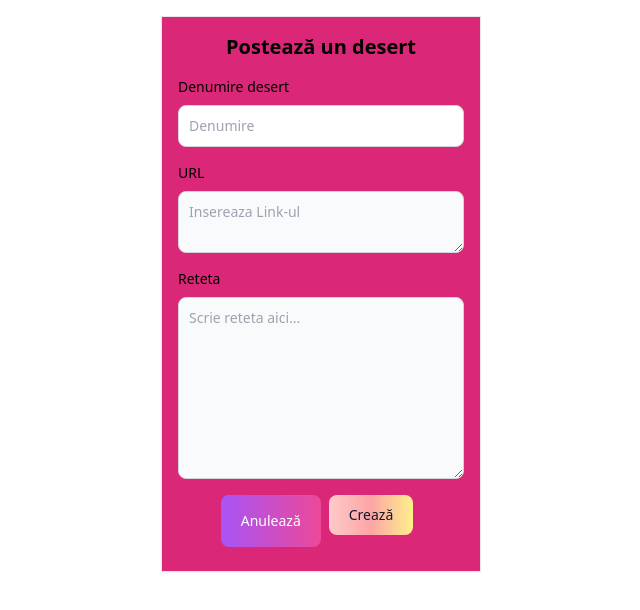
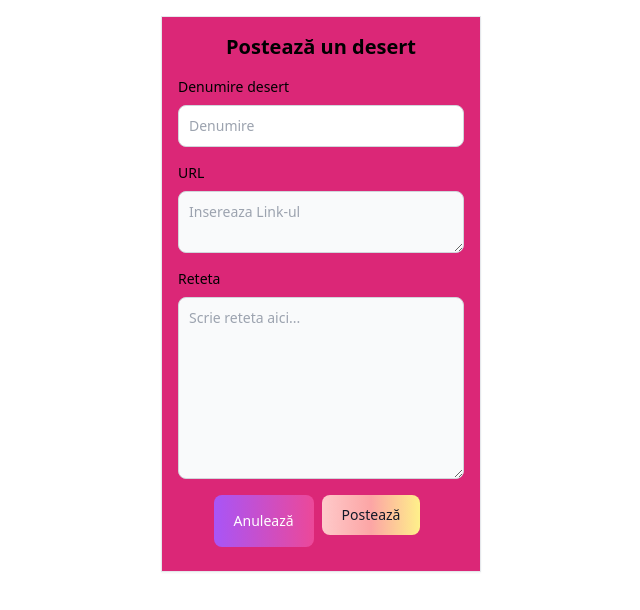
Before and after one commit to AnaMaria1243/Project-CloudComputing, a Next.js app: page /create in a window 1280 px wide. Shown: the top 610 px of the page, without its empty margins (319-959 px from the left). Built offline with nearby package versions, Linux system fonts and the light colour scheme.

Commit message:
last last commit

```diff
--- a/components/RecordForm.jsx
+++ b/components/RecordForm.jsx
@@ -80,7 +80,7 @@ const RecordForm = (props) => {
             onClick={() => onSubmit(data)}
             className="mb-5 text-gray-900 bg-gradient-to-r from-red-200 via-red-300 to-yellow-200 hover:bg-gradient-to-bl focus:ring-4 focus:outline-none focus:ring-red-100 dark:focus:ring-red-400 font-medium rounded-lg text-sm px-5 py-2.5 text-center me-2 mb-2"
           >
-            {entry?._id ? "Update" : "Crează"}
+            {entry?._id ? "Update" : "Postează"}
           </button>
         </div>
       </div>
```
